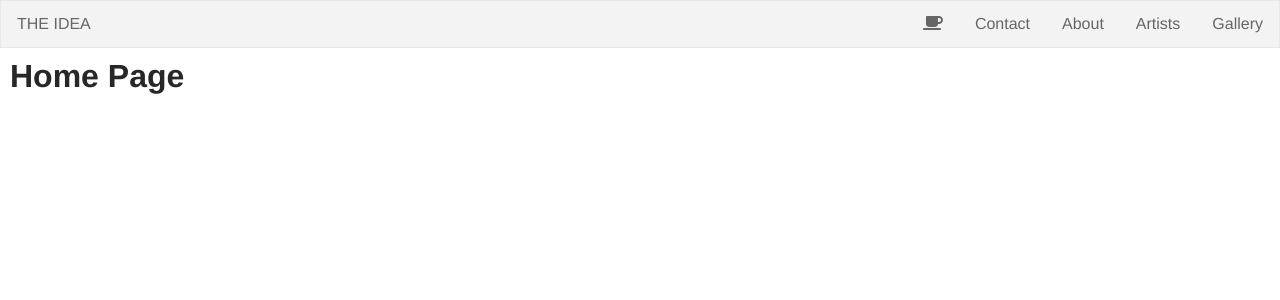
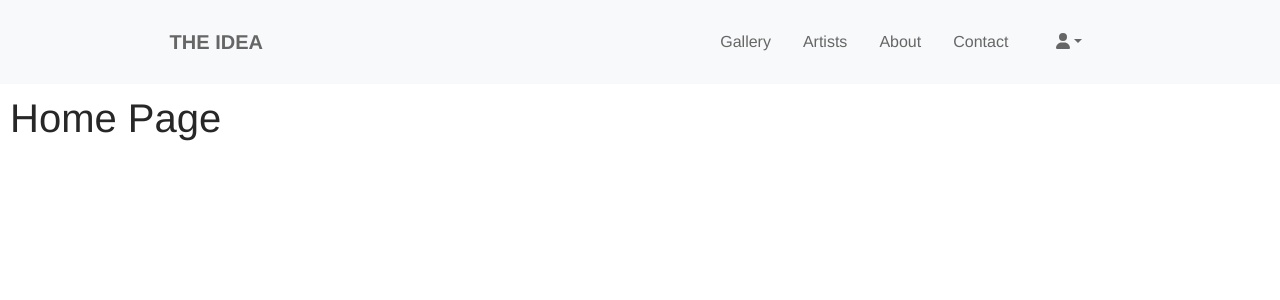
Before and after one commit to EMU-COSC471-W22/idea-website, a React (Create React App) app in the folder client/: page / in a window 1280 px wide. Shown: the top 300 px of the page. Built offline with nearby package versions, Linux system fonts and the light colour scheme.

Commit message:
feat: Improve styling to the Navbar
Installed the font awesome icons package and react-boostrap.
Navbar is responsive to different webpage sizes.
All links on the navbar redirect to the appropriate pages (aside from logging out)

Addresses: Issue #2

```diff
--- a/client/package.json
+++ b/client/package.json
@@ -10,8 +10,9 @@
     "@testing-library/jest-dom": "^5.16.1",
     "@testing-library/react": "^12.1.2",
     "@testing-library/user-event": "^13.5.0",
-    "babel-plugin-macros": "^3.1.0",
+    "bootstrap": "^5.1.3",
     "react": "^17.0.2",
+    "react-bootstrap": "^2.2.1",
     "react-dom": "^17.0.2",
     "react-scripts": "^5.0.0",
     "web-vitals": "^2.1.3"
--- a/client/public/index.html
+++ b/client/public/index.html
@@ -9,10 +9,6 @@
       name="description"
       content="Web site created using create-react-app"
     />
-
-    <!-- Font Awesome -->
-    <script src="https://kit.fontawesome.com/069a1d397d.js" crossorigin="anonymous"></script>
-
     <title>The IDEA</title>
   </head>
   <body>
--- a/client/src/App.js
+++ b/client/src/App.js
@@ -1,29 +1,33 @@
 import React from 'react';
 import { BrowserRouter, Routes, Route } from 'react-router-dom';
-import Navbar from './components/Navbar';
+import NavigationBar from './components/NavigationBar';
 import Home from './pages/Home';
 import Gallery from './pages/Gallery';
 import Artists from './pages/Artists';
 import About from './pages/About';
 import Contact from './pages/Contact';
 import Account from './pages/Account';
-import NoPage from './pages/NoPage';
+import Settings from './pages/Settings';
+import PageNotFound from './pages/PageNotFound';
 
+// Import styling
+import 'bootstrap/dist/css/bootstrap.min.css';
 import './styles/App.css';
-import './styles/Navbar.css';
+import './styles/NavigationBar.css';
 
 function App() {
     return (
         <BrowserRouter>
           <Routes>
-              <Route path='/' element={<Navbar />}>
+              <Route path='/' element={<NavigationBar />}>
                 <Route index element={<Home />} />
                 <Route path='/gallery' element={<Gallery />} />
                 <Route path='/artists' element={<Artists />} />
                 <Route path='/about' element={<About />} />
                 <Route path='/contact' element={<Contact />} />
                 <Route path='/account' element={<Account />} />
-                <Route path='*' element={<NoPage />} />
+                <Route path='/settings' element={<Settings />} />
+                <Route path='*' element={<PageNotFound />} />
               </Route>
           </Routes>
       </BrowserRouter>
--- a/client/src/components/Navbar.js
+++ /dev/null
@@ -1,26 +0,0 @@
-import React from 'react';
-import { Outlet, Link } from 'react-router-dom';
-import { FontAwesomeIcon } from '@fortawesome/react-fontawesome'
-import { faCoffee } from '@fortawesome/free-solid-svg-icons'
-
-
-function Navbar() {
-    return (
-        <div>
-            <nav>
-                <ul>
-                    <li> <Link className='logo' to='/'>THE IDEA</Link> </li>
-                    <li> <Link className='nav-item' to='/gallery'>Gallery</Link> </li>
-                    <li> <Link className='nav-item' to='/artists'>Artists</Link> </li>
-                    <li> <Link className='nav-item' to='/about'>About</Link> </li>
-                    <li> <Link className='nav-item' to='/contact'>Contact</Link> </li>
-                    <li> <Link className='nav-item' to='/account'> <FontAwesomeIcon icon={faCoffee} /> </Link> </li>
-                </ul>
-            </nav>
-
-            <Outlet />
-        </div>
-    );
-}
-
-export default Navbar;
--- /dev/null
+++ b/client/src/components/NavigationBar.js
@@ -0,0 +1,42 @@
+import React from 'react';
+import { Outlet, Link } from 'react-router-dom';
+import { FontAwesomeIcon } from '@fortawesome/react-fontawesome';
+import { faUser } from '@fortawesome/free-solid-svg-icons';
+
+// React Bootstrap Componenets
+import Navbar from 'react-bootstrap/Navbar';
+import Nav from 'react-bootstrap/Nav';
+import NavDropdown from 'react-bootstrap/NavDropdown';
+import Container from 'react-bootstrap/Container';
+
+
+function NavigationBar() {
+    return (
+        <div>
+            <Navbar collapseOnSelect className='navbar' bg='light' variant='light' expand='lg'>
+                <Navbar.Brand> <Link className='logo' to='/'>THE IDEA</Link> </Navbar.Brand>
+                <Navbar.Toggle className='navbar-toggle-padding' aria-controls='responsive-navbar-nav'/>
+                <Container className='nav-items' expand='lg'>
+                    <Navbar.Collapse className='justify-content-end' id='responsive-navbar-nav'>
+                        <Nav>
+                            <Link className='nav-item' to='/gallery'>Gallery</Link>
+                            <Link className='nav-item' to='/artists'>Artists</Link>
+                            <Link className='nav-item' to='/about'>About</Link>
+                            <Link className='nav-item' to='/contact'>Contact</Link>
+                        </Nav>
+                        <NavDropdown className='dropdown-color' id="collasible-nav-dropdown" title={<FontAwesomeIcon className='account-icon' icon={faUser} />} >
+                            <NavDropdown.Item href='/account'>Account</NavDropdown.Item>
+                            <NavDropdown.Item href='/settings'>Settings</NavDropdown.Item>
+                            <NavDropdown.Divider />
+                            <NavDropdown.Item>Log Out</NavDropdown.Item>
+                        </NavDropdown>
+                    </Navbar.Collapse>
+                </Container>
+            </Navbar>
+
+            <Outlet />
+        </div>
+    );
+}
+
+export default NavigationBar;
--- a/client/src/pages/NoPage.js
+++ b/client/src/pages/PageNotFound.js
@@ -1,9 +1,9 @@
 import React from 'react';
 
-function NoPage() {
+function PageNotFound() {
     return (
         <h1>404 Page not found</h1>
     );
 }
 
-export default NoPage;
+export default PageNotFound;
--- /dev/null
+++ b/client/src/pages/Settings.js
@@ -0,0 +1,9 @@
+import React from 'react';
+
+function Settings() {
+    return (
+        <h1>Settings Page</h1>
+    );
+}
+
+export default Settings;
--- a/client/src/styles/Navbar.css
+++ /dev/null
@@ -1,36 +0,0 @@
-div {
-    margin: 0;
-    padding: 0;
-}
-
-ul {
-    list-style-type: none;
-    margin: 0;
-    padding: 0;
-    overflow: hidden;
-    border: 1px solid #e7e7e7;
-    background-color: #f3f3f3;
-}
-
-li .logo {
-    display: block;
-    color: #666;
-    text-align: center;
-    float: left;
-    padding: 14px 16px;
-    text-decoration: none;
-}
-
-li .nav-item {
-    display: block;
-    color: #666;
-    text-align: center;
-    float: right;
-    padding: 14px 16px;
-    text-decoration: none;
-}
-
-/* Change the link color to #111 (black) on hover */
-li .nav-item:hover {
-    background-color: #111;
-}
--- /dev/null
+++ b/client/src/styles/NavigationBar.css
@@ -0,0 +1,44 @@
+
+.logo {
+    display: block;
+    color: #666666;
+    padding: 14px 16px;
+    text-decoration: none;
+    font-weight: 600;
+}
+
+.logo:hover {
+    color: #444444;
+}
+
+.navbar {
+    padding-left: 12%;
+    padding-right: 12%;
+}
+
+.account-icon {
+    color: #666666;
+}
+
+.nav-items {
+    margin-right: 0 !important;
+}
+
+.nav-item {
+    color: #666666;
+    padding: 12px 16px;
+    text-decoration: none;
+}
+
+.profile-item {
+    color: #666666;
+    text-decoration: none;
+}
+
+.nav-item:hover {
+    color: #444444;
+}
+
+.dropdown-color a {
+    color: #666666 !important;
+}
```
Also changed, not shown: client/.babelrc (deleted), 1 other file (tests, documents, lock files or other folders).
